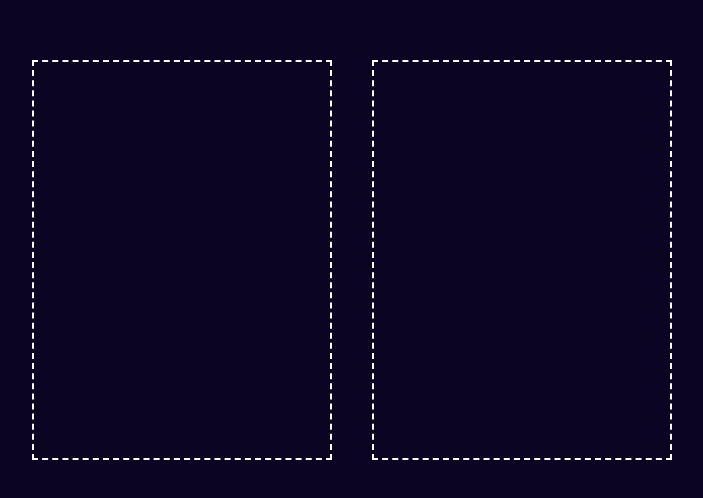
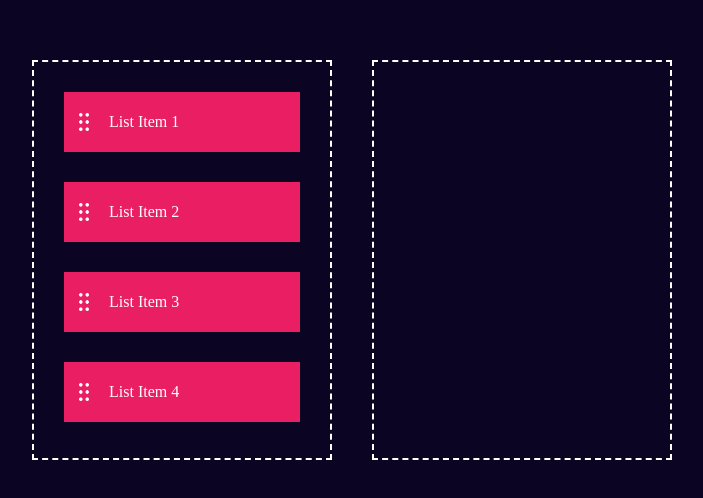
Before and after one commit to Rayhanulislamriaj/Drug-drop, a plain HTML site: page index.html in a window 1280 px wide. Shown: the part 140-638 px from the top of the page, without its empty margins (288-991 px from the left). Drawn offline with Linux system fonts and the light colour scheme.

Commit message:
first commit

```diff
--- a/index.html
+++ b/index.html
@@ -8,7 +8,24 @@
 </head>
 <body>
     <div class="container">
-        <div id="left"></div>
+        <div id="left">
+            <div class="list" draggable="true">
+                <img src="icon.png" alt="">
+                List Item 1
+            </div>
+            <div class="list" draggable="true">
+                <img src="icon.png" alt="">
+                List Item 2
+            </div>
+            <div class="list" draggable="true">
+                <img src="icon.png" alt="">
+                List Item 3
+            </div>
+            <div class="list" draggable="true">
+                <img src="icon.png" alt="">
+                List Item 4
+            </div>
+        </div>
         <div id="right"></div>
     </div>
     <script src="script.js"></script>
--- a/style.css
+++ b/style.css
@@ -17,3 +17,16 @@
     margin: 20px;
     border: 2px dashed #fff;
 }
+.list {
+    background: #e91e63;
+    height: 60px;
+    margin: 30px;
+    color: #fff;
+    display: flex;
+    align-items: center;
+    cursor: grab;
+}
+.list img {
+    width: 10px;
+    margin: 0 20px 0 15px;
+}
```
Also changed, not shown: icon.png (added).
